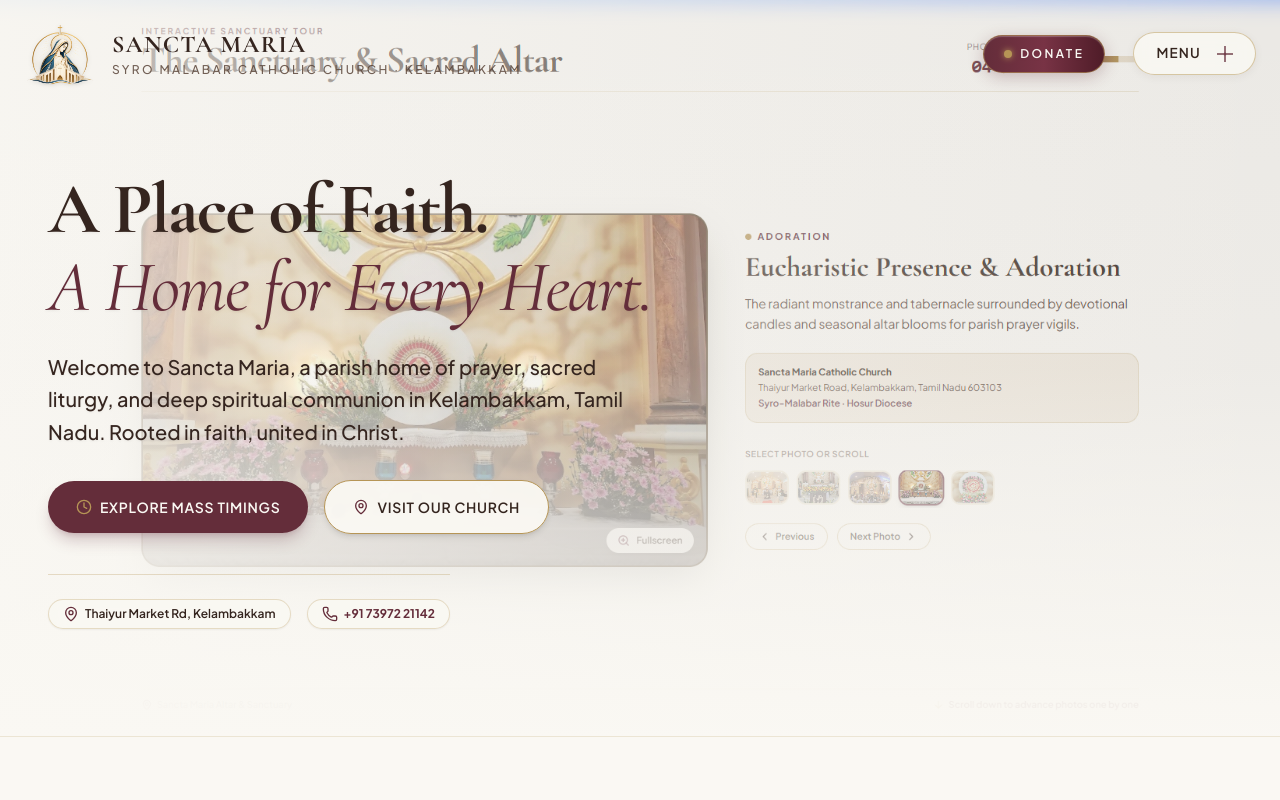
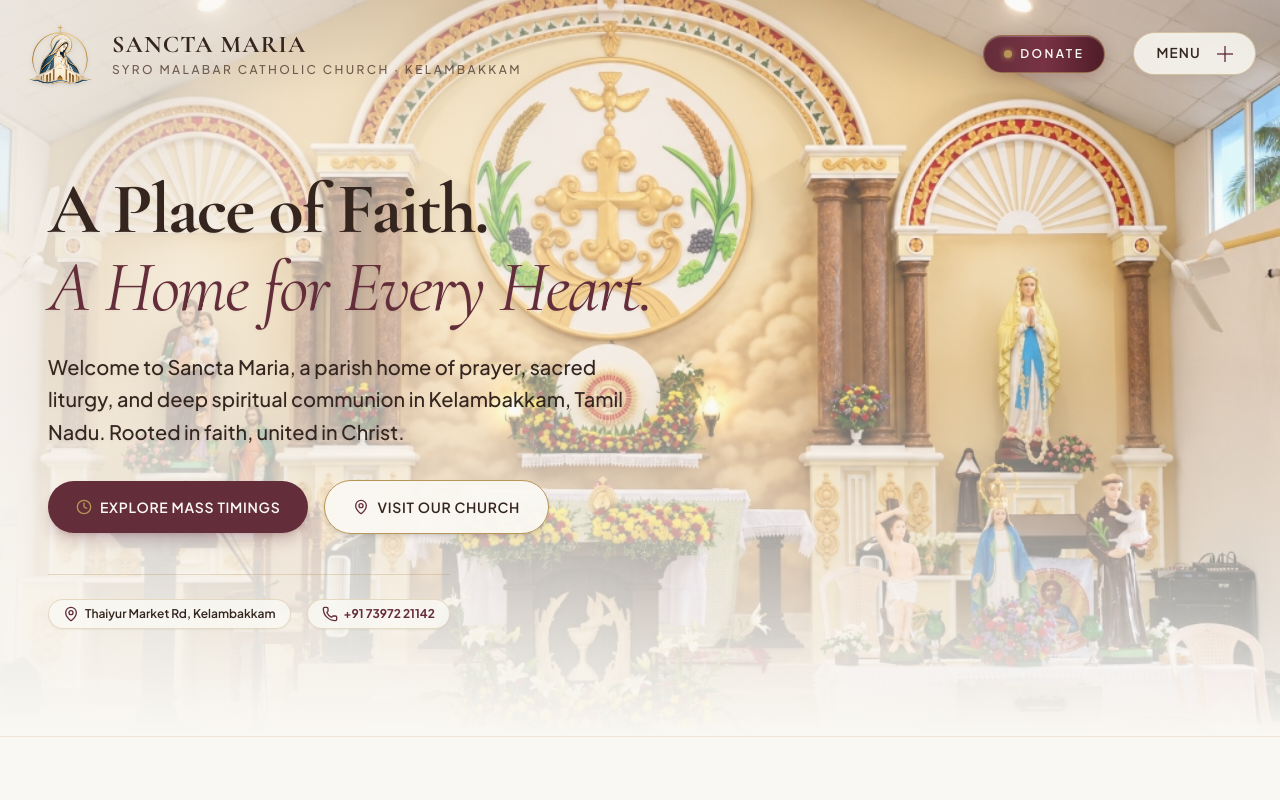
Before and after one commit to ALLaNRoY-TECH/chruch, a React (Vite) app: page / in a window 1280 px wide. Shown: the top 800 px of the page. Built offline with nearby package versions, Linux system fonts and the light colour scheme; a web font is replaced by a local one.

Commit message:
Set hero background to user-uploaded sanctuary altar photograph

```diff
--- a/src/components/HeroSection.tsx
+++ b/src/components/HeroSection.tsx
@@ -12,7 +12,7 @@
       {/* Background with Real Sanctuary Photograph and Highly Transparent Overlay */}
       <div className="absolute inset-0 z-0">
         <img
-          src="/images/church/altar_pristine.jpg"
+          src="/images/church/hero_altar_user.jpg"
           alt="Sancta Maria Catholic Church Sanctuary Altar"
           className="w-full h-full object-cover object-center filter brightness-[0.98] contrast-[1.02]"
         />
```
Also changed, not shown: public/images/church/altar_pristine.jpg (deleted), public/images/church/hero_altar_user.jpg (added).
